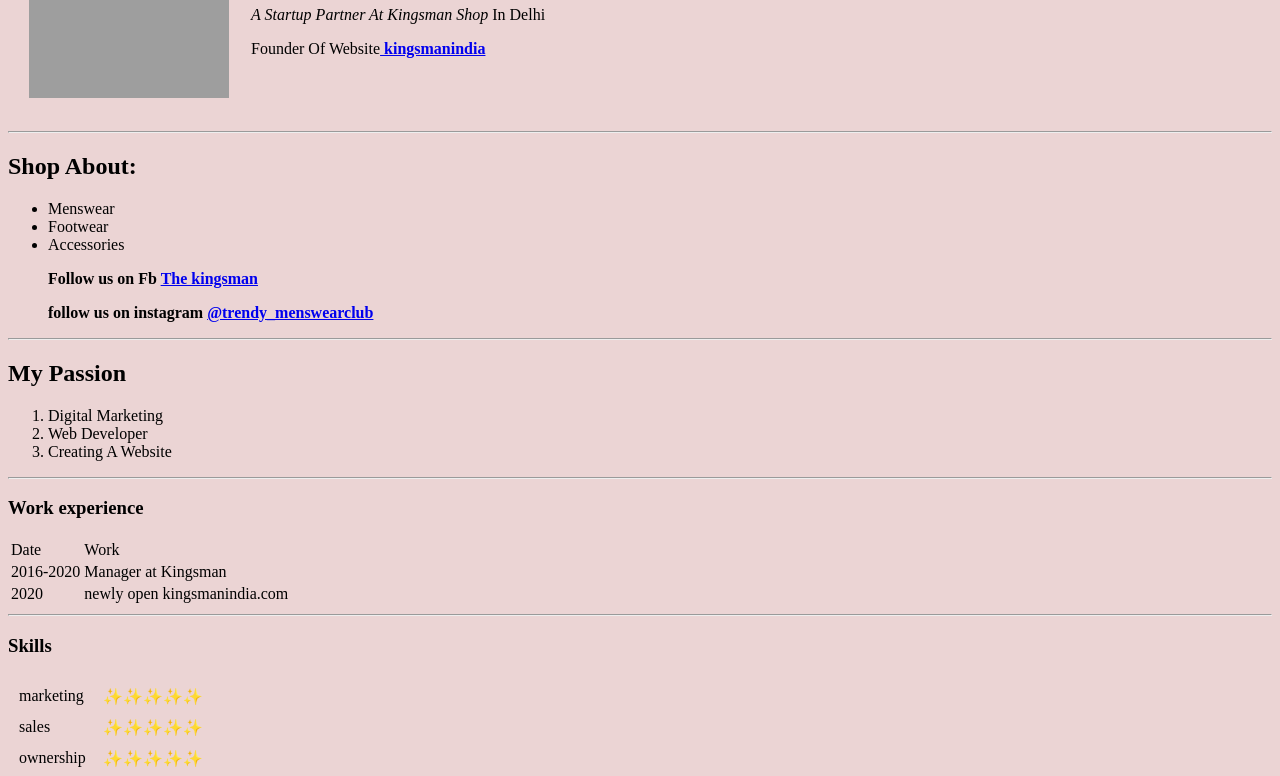
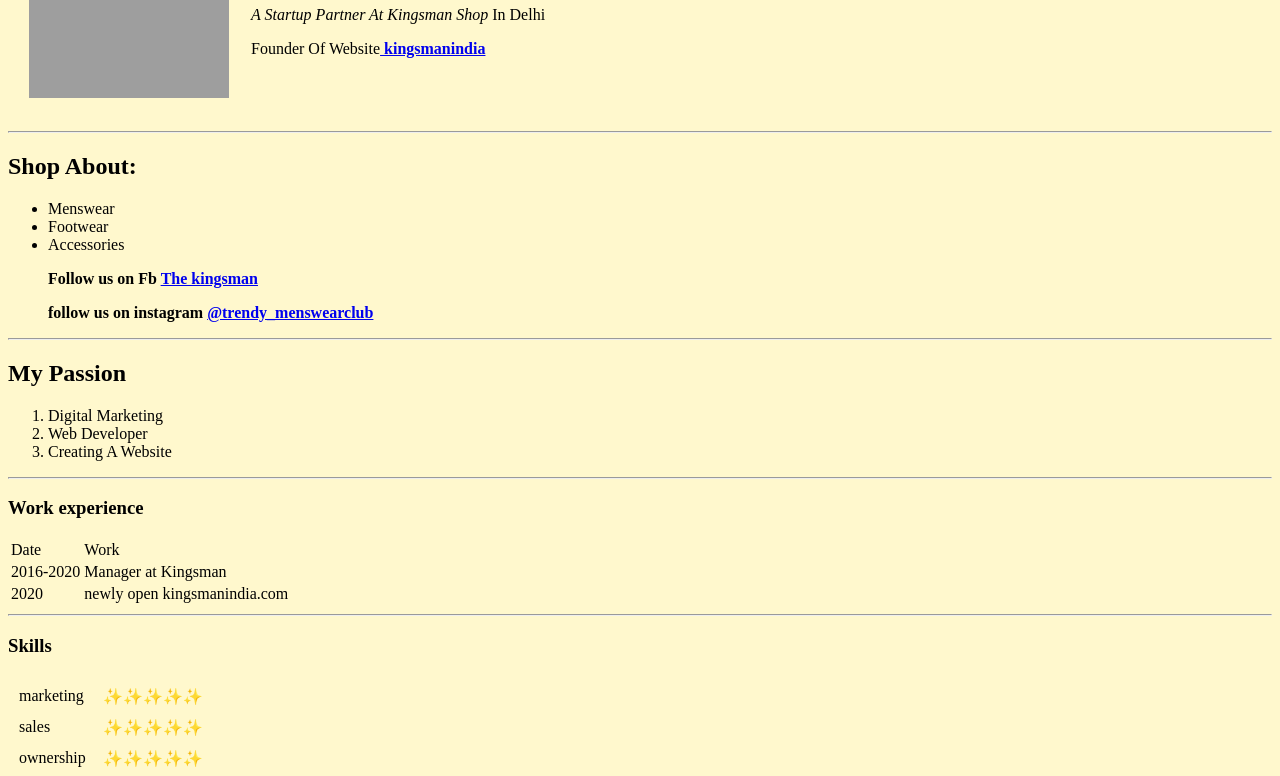
Before and after one commit to Gavish786/Gavish786.github.io, a plain HTML site: page index.html in a window 1280 px wide. Shown: the part 139-915 px from the top of the page. Drawn offline with Linux system fonts and the light colour scheme; grey boxes are pictures that could not be loaded.

Commit message:
background change

```diff
--- a/index.html
+++ b/index.html
@@ -5,7 +5,7 @@
     <title>Gavish kumar</title>
     <p id="one"></p>
   </head>
-  <body style="background-color:#ebd4d4;">
+  <body style="background-color:#fff8cd;">
 <table cellspacing="20">
   <td><img src="images/gavishkumar photo 1.png" width="200" height="200" alt="gavishkumar"></td>
   <td>  <h1>Gavish kumar</h1>
```
